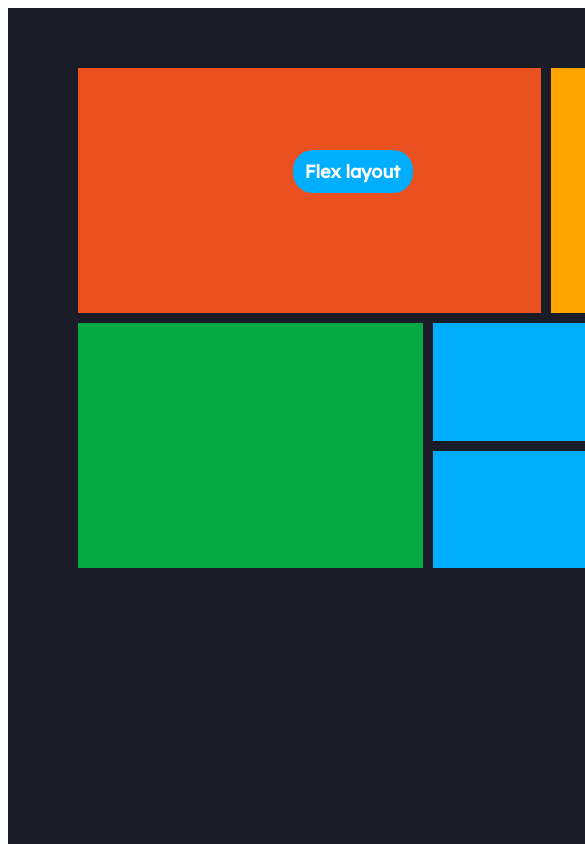
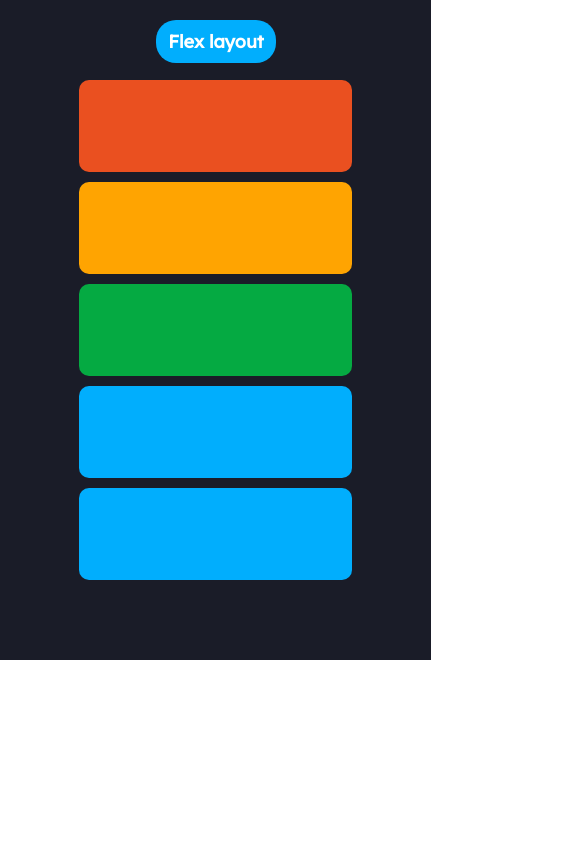
Before and after one commit to Kaptain-T/Flexbox-and-Grid-Layouts, a plain HTML site: page grid.html in a window 390 px wide. Shown: the top 844 px of the page, 585 px wide, since content can reach past the window. Drawn offline with Linux system fonts and the light colour scheme.

Commit message:
both layouts are not fully responsive

```diff
--- a/grid.html
+++ b/grid.html
@@ -9,7 +9,7 @@
 <title>Grid Design</title>
 
 <style>
-main > a{
+main  a{
   color: white;
   font-size: 18px;
   font-weight: bold;
@@ -18,23 +18,23 @@ main > a{
   border-radius: 20px;
   width: 100px;
   position: absolute;
-  left: 75%;
-  top: 150px;
+  left: 45%;
+  top: 20px;
   text-decoration: none;
   padding: 10px;
-  background: #01aefd;
+  background-color: #01aefd;
 }
 
-main > a:hover {
+main  a:hover {
   color: white;
   border: 2px solid white ;
   background-color:black;
 }
 #boxes-container {
 background-color: #1a1c28;
-  width: 900px;
-  height:900px;
-  padding: 50px 50px;
+  width: 90%;
+  height:90%;
+  padding: 2.5rem;
   margin: auto;
 }
 
@@ -44,7 +44,7 @@ background-color: #1a1c28;
   width: 700px;
   height: 500px;
   grid-gap: 10px;
-  margin: 10px 20px 20px 20px;
+  margin: 40px auto;
 }
 
 .box1 {
@@ -76,6 +76,55 @@ background-color: #1a1c28;
   grid-column: 4/7;
   background-color: #01aefd;
 }
+
+@media screen and (max-width:790px) {
+  body{
+    padding: 0;
+    margin: 0;
+  }
+  main a {
+    left: 40%;
+  }
+
+  #boxes-wrapper {
+    display: grid;
+    grid-template-rows: repeat(5, 1fr);
+    grid-template-columns: 1fr;
+    width: 70vw;
+    clip-path: 2.5rem;
+
+  }
+  .box1 {
+  grid-row: 1/2;
+  grid-column: 1/5;
+  border-radius: 10px;
+}
+
+.box2 {
+  grid-row: 2/3;
+  grid-column: 1/5;
+  border-radius: 10px;
+}
+
+.box3 {
+  grid-row: 3/4;
+  grid-column: 1/5;
+  border-radius: 10px;
+}
+
+.box4 {
+  grid-row: 4/5;
+  grid-column: 1/5;
+  border-radius: 10px;
+}
+
+.box5 {
+  grid-row: 5/6;
+  grid-column: 1/5;
+  border-radius: 10px;
+}
+
+}
 </style>
 </head>
 
@@ -84,11 +133,11 @@ background-color: #1a1c28;
     <a href="index.html">Flex layout</a>
     <div id="boxes-container">
       <div id="boxes-wrapper">
-        <div class="box1"></div>
-        <div class="box2"></div>
-        <div class="box3"></div>
-        <div class="box4"></div>
-        <div class="box5"></div>
+        <div class="box1" class="box"></div>
+        <div class="box2" class="box"></div>
+        <div class="box3" class="box"></div>
+        <div class="box4" class="box"></div>
+        <div class="box5" class="box"></div>
       </div>
     </div>
   </main>
```
Also changed, not shown: index.html (+21 -6 lines).
